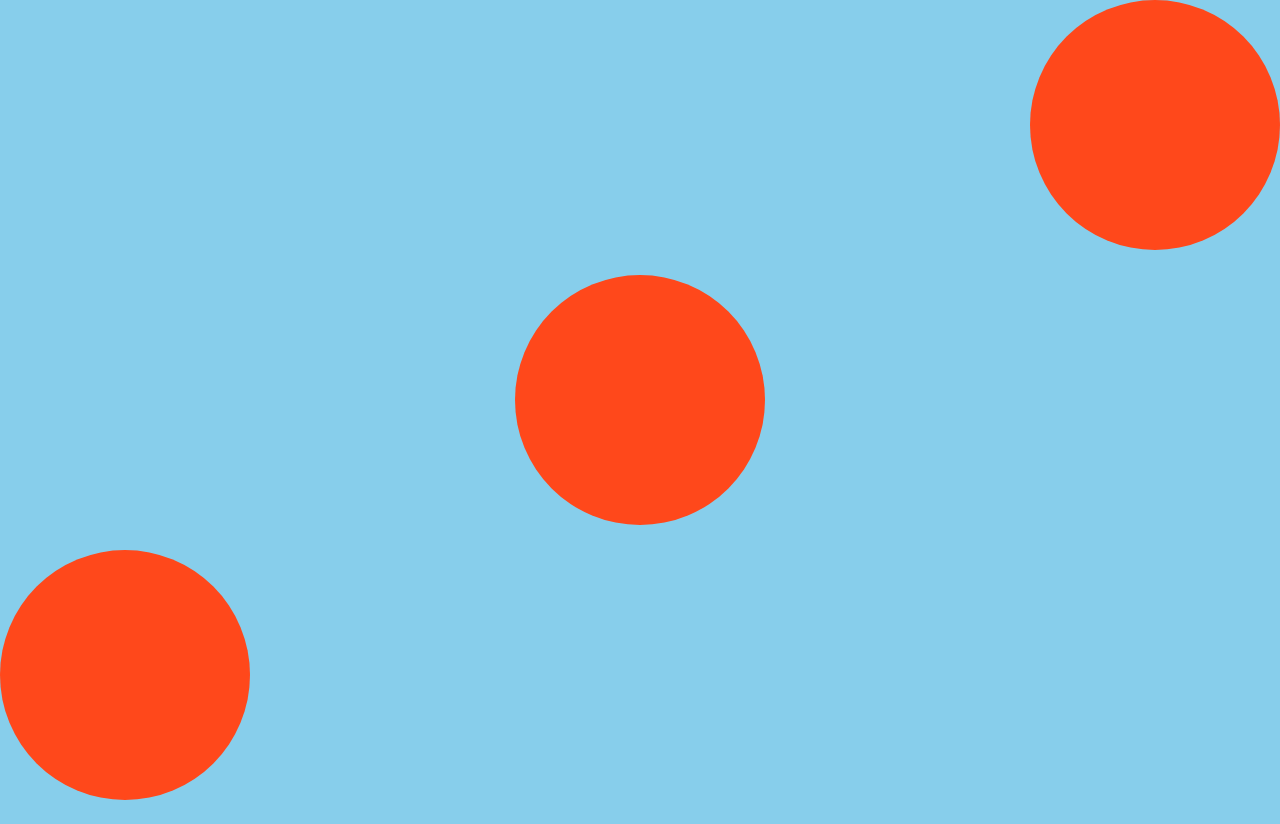
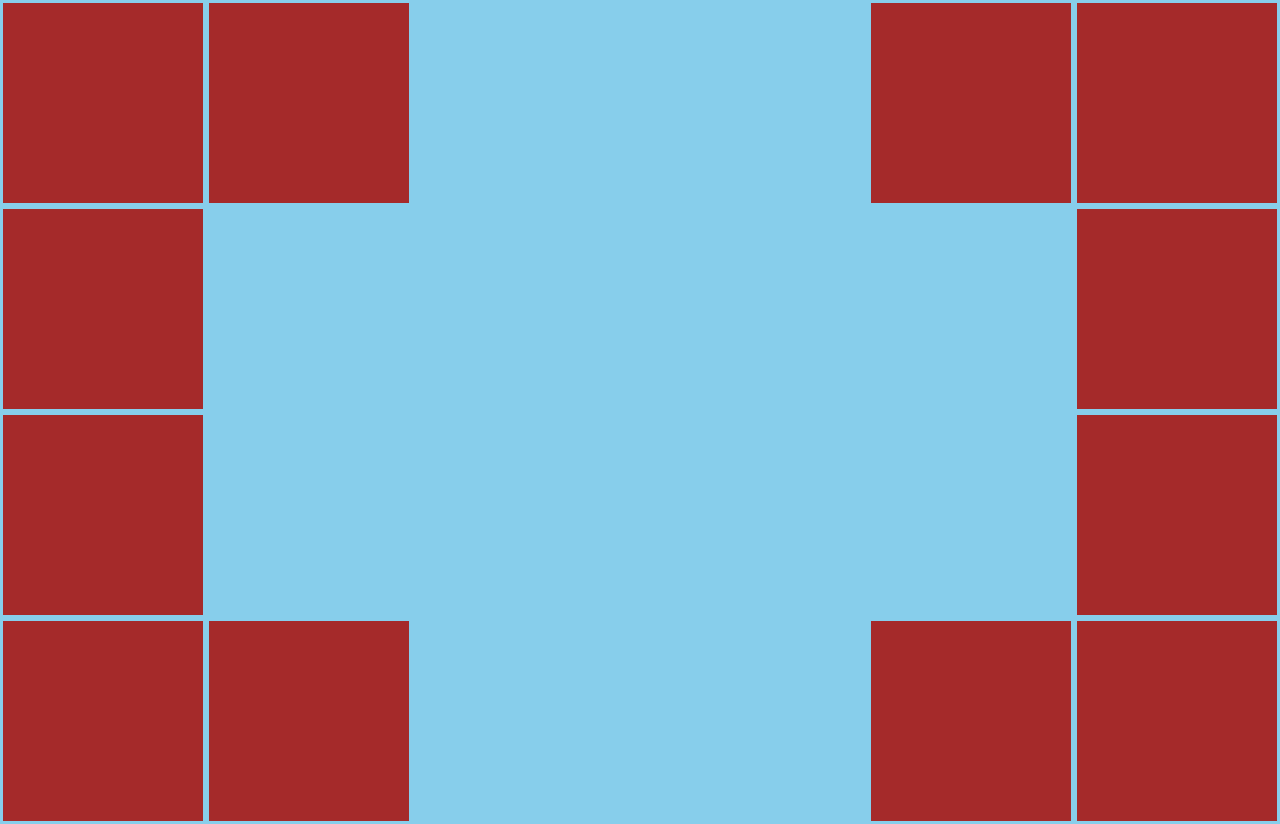
Before and after one commit to Leyner1n/leyner1n-flexbox, a plain HTML site: page index.html in a window 1280 px wide. Before the commit the page ends 800 px from the top, so only its background shows below. Drawn offline with Linux system fonts and the light colour scheme.

Commit message:
abstraction

```diff
--- a/css/style.css
+++ b/css/style.css
@@ -1,26 +1,31 @@
 body {
     display: flex;
-    justify-content: space-between;
-    background-color: skyblue;
+    flex-direction: column;
     height: 100vh;
     margin: 0;
+    background-color: skyblue;
 }
 
-.circle {
-    height: 250px;
-    width: 250px;
-    border-radius: 100%;
-    background-color: rgb(255, 72, 27);
+.box {
+    height: 200px;
+    width: 200px;
+    border: 3px solid skyblue;
+    background-color: brown;
 }
 
-.circle:nth-child(1) {
-    align-self: flex-end;
+.row {
+    display: flex;
 }
 
-.circle:nth-child(2) {
-    align-self: center;
+.row:nth-child(2) {
+    justify-content: space-between;
 }
 
-.circle:nth-child(3) {
-    align-self: flex-start;
+.row:nth-child(3) {
+    justify-content: space-between;
+    margin-top: auto;
 }
+
+.box:nth-child(3) {
+    margin-left: auto;
+}
--- a/index.html
+++ b/index.html
@@ -7,9 +7,27 @@
 </head>
 <body>
 
-    <div class="circle"></div>
-    <div class="circle"></div>
-    <div class="circle"></div>
+    <div class="row">
+        <div class="box"></div>
+        <div class="box"></div>
+        <div class="box"></div>
+        <div class="box"></div>
+    </div>
+    <div class="row">
+        <div class="box"></div>
+        <div class="box"></div>
+    </div>
+
+    <div class="row">
+        <div class="box"></div>
+        <div class="box"></div>
+    </div>
+    <div class="row">
+        <div class="box"></div>
+        <div class="box"></div>
+        <div class="box"></div>
+        <div class="box"></div>
+    </div>
 
 </body>
 </html>
```
